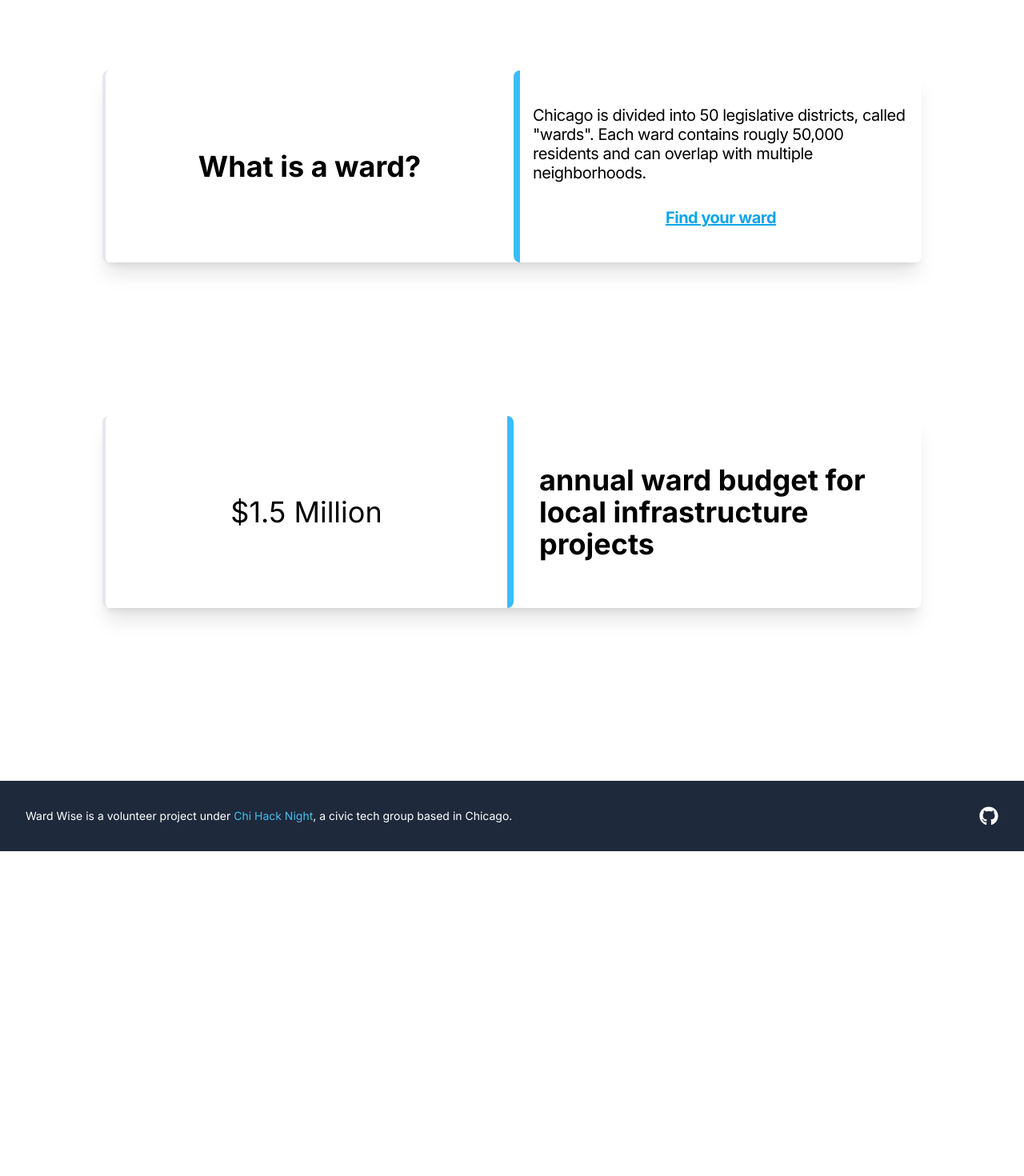
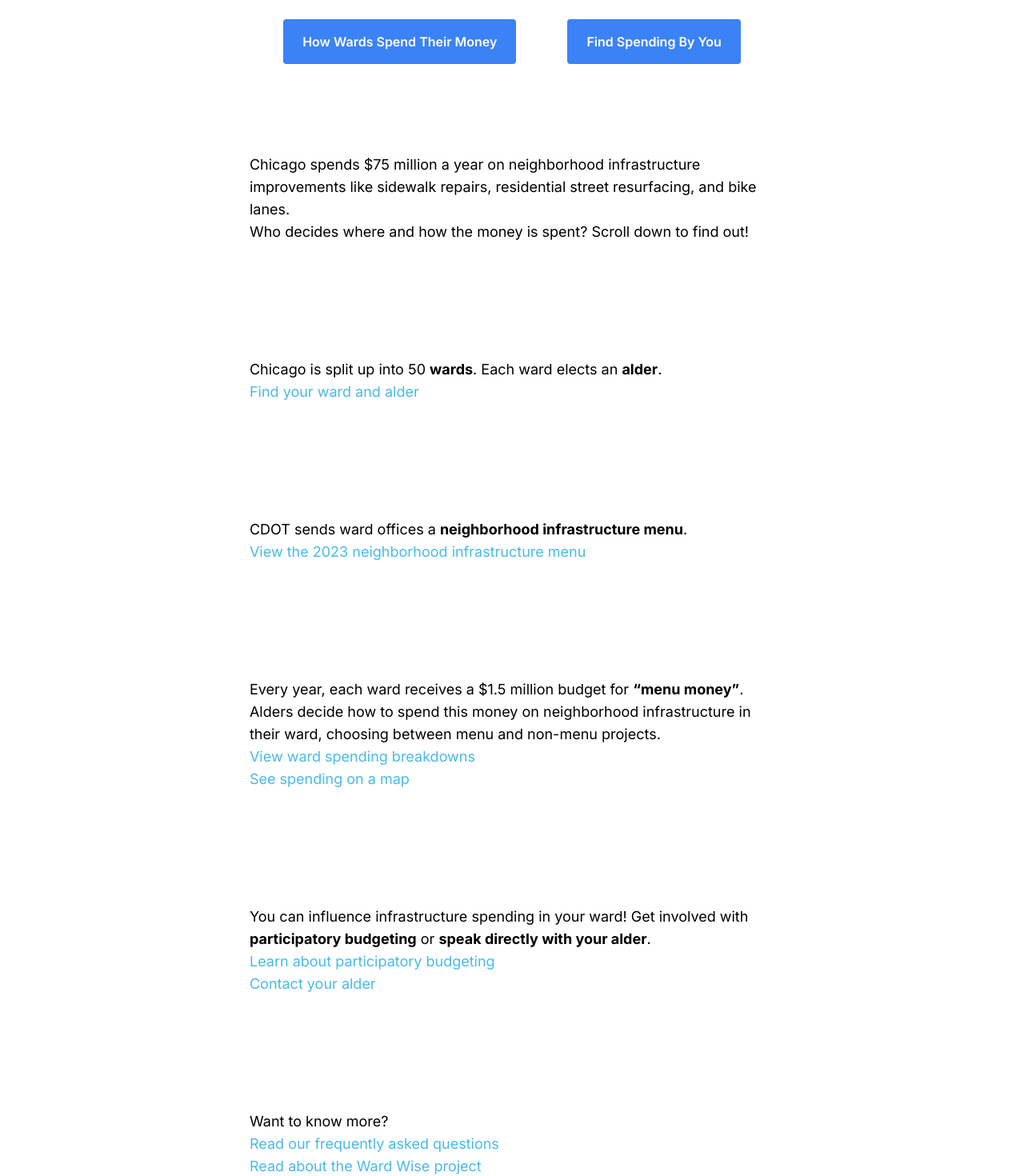
Before and after one commit to ward-wise/ward-wise-front-end, a Next.js app: page / in a window 1280 px wide. Shown: the part 400-1870 px from the top of the page at 80% size. Before the commit the page ends 1464 px from the top, so only its background shows below. Built offline with nearby package versions, Linux system fonts and the light colour scheme.

Commit message:
Add draft of new homepage content. Rename map and menu page metadata.

```diff
--- a/app/(pages)/(fullscreen)/spending-map/page.tsx
+++ b/app/(pages)/(fullscreen)/spending-map/page.tsx
@@ -2,7 +2,7 @@ import dynamic from "next/dynamic";
 import { Metadata } from "next"
 
 export const metadata: Metadata = {
-  title: 'Maps',
+  title: 'Spending Map',
 };
 
 const testGeoJson: any = {
--- a/app/(pages)/(main)/infrastructure-menu/page.tsx
+++ b/app/(pages)/(main)/infrastructure-menu/page.tsx
@@ -4,7 +4,7 @@ import { promises as fs } from 'fs';
 import { Metadata } from "next";
 
 export const metadata: Metadata = {
-  title: 'Neighborhood Infrastructure Menu',
+  title: 'Infrastructure Menu',
 };
 
 export default async function SpendingMenu() {
--- a/app/(pages)/(main)/page.tsx
+++ b/app/(pages)/(main)/page.tsx
@@ -1,25 +1,101 @@
-import Link from "next/link";
 import WardSearch from "@/app/components/ui/find-my-ward/WardSearch";
 import FindMyWard from "./find-my-ward/page";
 import Hero from "@/app/components/ui/Hero";
+import { Hyperlink } from "@/app/components/ui/Hyperlink";
+import Link from "next/link";
 
 export default function Home() {
   return (
     <main className="flex min-h-screen flex-col items-center justify-between">
       <Hero />
-      <article className=" w-full flex items-center justify-center mt-96 shadow-xl rounded-lg border-l-2 lg:border-l-4 " id="WhatIs">
-        <h2 className=" p-5 h-60 text-center flex justify-center items-center font-bold text-lg md:text-2xl lg:text-4xl 3xl:text-5xl w-2/4 leading-5">What is a ward?</h2>
-        <div className="h-60 p-4 flex justify-center items-center text-left w-2/4 text-sm lg:text-xl 2xl:text-2xl lg:leading-6 leading-4 tracking-tight border-l-4 lg:border-l-8 border-sky-400 rounded-lg flex-col">
-          <p>
-            Chicago is divided into 50 legislative districts, called "wards". Each ward contains rougly 50,000 residents and can overlap with multiple neighborhoods.
+      {/* TODO: Hero is using absolute positioning. Fix. */}
+
+      {/* Buttons at the top */}
+      <div className="flex flex-col md:flex-row md:space-x-16 space-y-8 md:space-y-0 my-4 mt-80 mb-28">
+        <Link href="ward-spending" className="bg-blue-500 text-white py-4 px-6 rounded text-center font-semibold">
+          How Wards Spend Their Money
+        </Link>
+        <Link href="spending-map" className="bg-blue-500 text-white py-4 px-6 rounded text-center font-semibold">
+          Find Spending By You
+        </Link>
+      </div>
+
+      {/* Content sections */}
+      <div className="w-full max-w-prose mx-auto space-y-36 mb-16">
+        <section>
+          <p className="text-lg">
+            Chicago spends $75 million a year on neighborhood infrastructure improvements like sidewalk repairs, residential street resurfacing, and bike lanes.
           </p>
-          <Link className='underline mt-8 text-sky-500 font-bold' href={'/find-my-ward'}>Find your ward</Link>
-        </div>
-      </article>
-      <section className="w-full  my-24 md:my-48  flex items-center justify-center shadow-xl rounded-lg border-l-2 lg:border-l-4" id="HowMuch">
-        <p className="p-8 h-60 w-2/4 text-xl lg:text-4xl 2xl:text-5xl flex justify-center items-center text-center border-r-4 lg:border-r-8 border-sky-400 rounded-lg">$1.5 Million</p>
-        <h2 className="p-8 h-60 w-2/4 flex items-center justify-center font-bold text-lg md:text-xl lg:text-4xl 3xl:text-5xl leading-5">annual ward budget for local infrastructure projects</h2>
-      </section>
+          <p className="text-lg">
+            Who decides where and how the money is spent? Scroll down to find out!
+          </p>
+        </section>
+
+        <section>
+          <h2 className="text-lg">Chicago is split up into 50 <b>wards</b>. Each ward elects an <b>alder</b>.</h2>
+          <p className="text-lg">
+            <Hyperlink href="/find-my-ward">
+              Find your ward and alder
+            </Hyperlink>
+          </p>
+        </section>
+
+        <section>
+          <p className="text-lg">
+            CDOT sends ward offices a <b>neighborhood infrastructure menu</b>.
+          </p>
+          <p className="text-lg">
+            <Hyperlink href="/infrastructure-menu">
+              View the 2023 neighborhood infrastructure menu
+            </Hyperlink>
+          </p>
+        </section>
+
+        <section>
+          <p className="text-lg">
+            Every year, each ward receives a $1.5 million budget for <b>“menu money”</b>. Alders decide how to spend this money on neighborhood infrastructure in their ward, choosing between menu and non-menu projects.
+          </p>
+          <p className="text-lg">
+            <Hyperlink href="/ward-spending">
+              View ward spending breakdowns
+            </Hyperlink>
+            <br />
+            <Hyperlink href="/spending-map">
+              See spending on a map
+            </Hyperlink>
+          </p>
+        </section>
+
+        <section>
+          <p className="text-lg">
+            You can influence infrastructure spending in your ward! Get involved with <b>participatory budgeting</b> or <b>speak directly with your alder</b>.
+          </p>
+          <p className="text-lg">
+            <Hyperlink href="/faqs">
+              Learn about participatory budgeting
+            </Hyperlink>
+            <br />
+            <Hyperlink href="/find-my-ward">
+              Contact your alder
+            </Hyperlink>
+          </p>
+        </section>
+
+        <section>
+          <h2 className="text-lg">Want to know more?</h2>
+          <p className="text-lg">
+            <Hyperlink href="/faqs">
+              Read our frequently asked questions
+            </Hyperlink>
+            <br />
+            <Hyperlink href="/about">
+              Read about the Ward Wise project
+            </Hyperlink>
+          </p>
+        </section>
+
+
+      </div>
     </main>
   );
 }
--- a/app/components/ui/Hero.tsx
+++ b/app/components/ui/Hero.tsx
@@ -2,10 +2,10 @@ import React from "react";
 
 export default function Hero() {
     return (
-        <section className="flex items-center justify-center flex-col w-full h-72 absolute top-20 bg-slate-800" id="hero">
+        <section className="flex items-center justify-center flex-col w-full h-56 md:h-72 absolute top-20 bg-slate-800" id="hero">
             <div className="px-8">
                 <h1 className="font-medium text-4xl lg:text-7xl text-white mb-2">Ward Wise</h1>
-                <h2 className="font-medium text-lg lg:text-3xl text-sky-400 leading-5 lg:pl-2">Aldermanic Spending on Neighborhood Infrastructure</h2>
+                <h2 className="font-medium text-lg lg:text-3xl text-sky-400 leading-normal lg:pl-2">Neighborhood Infrastructure Spending in Chicago</h2>
             </div>
 
         </section>
```
